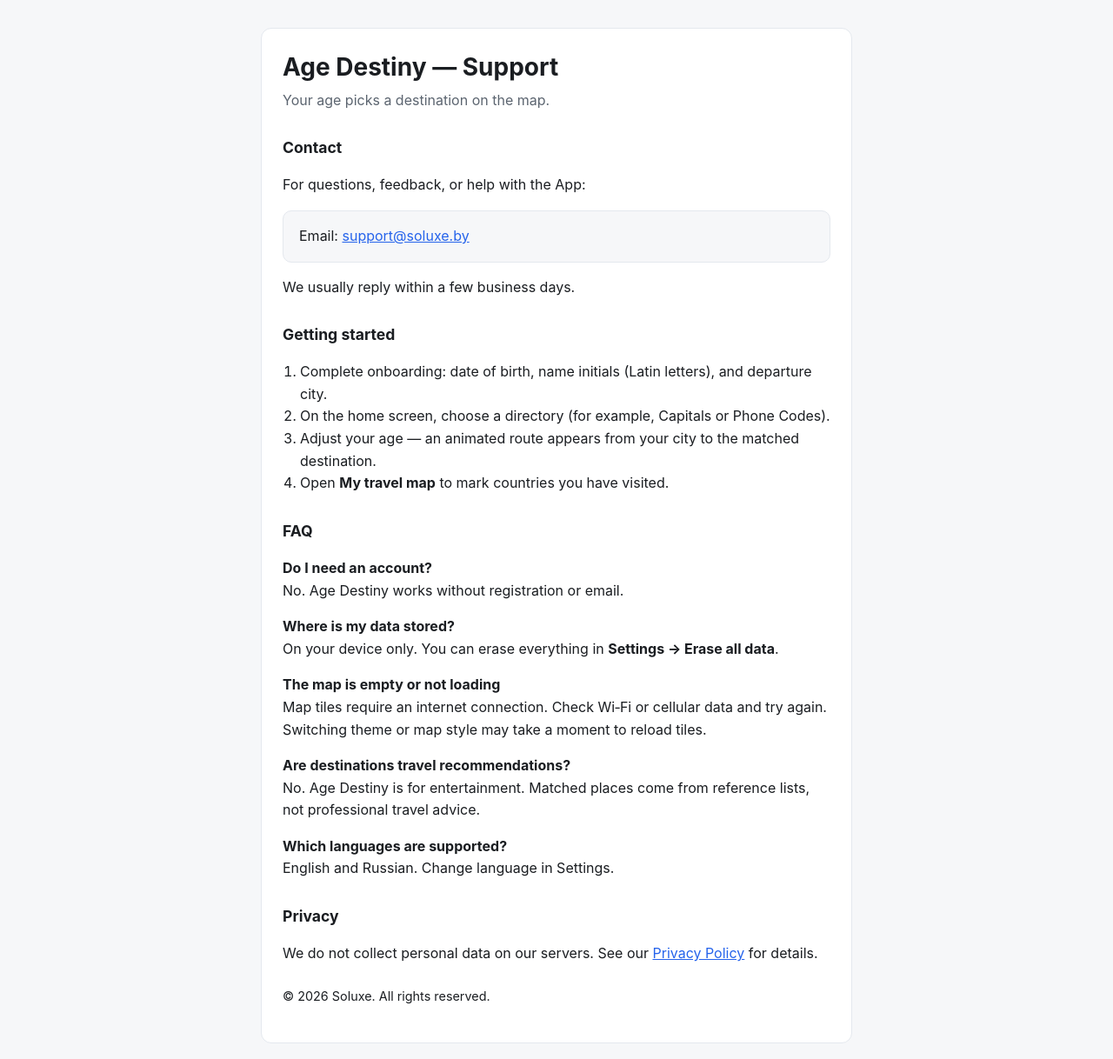
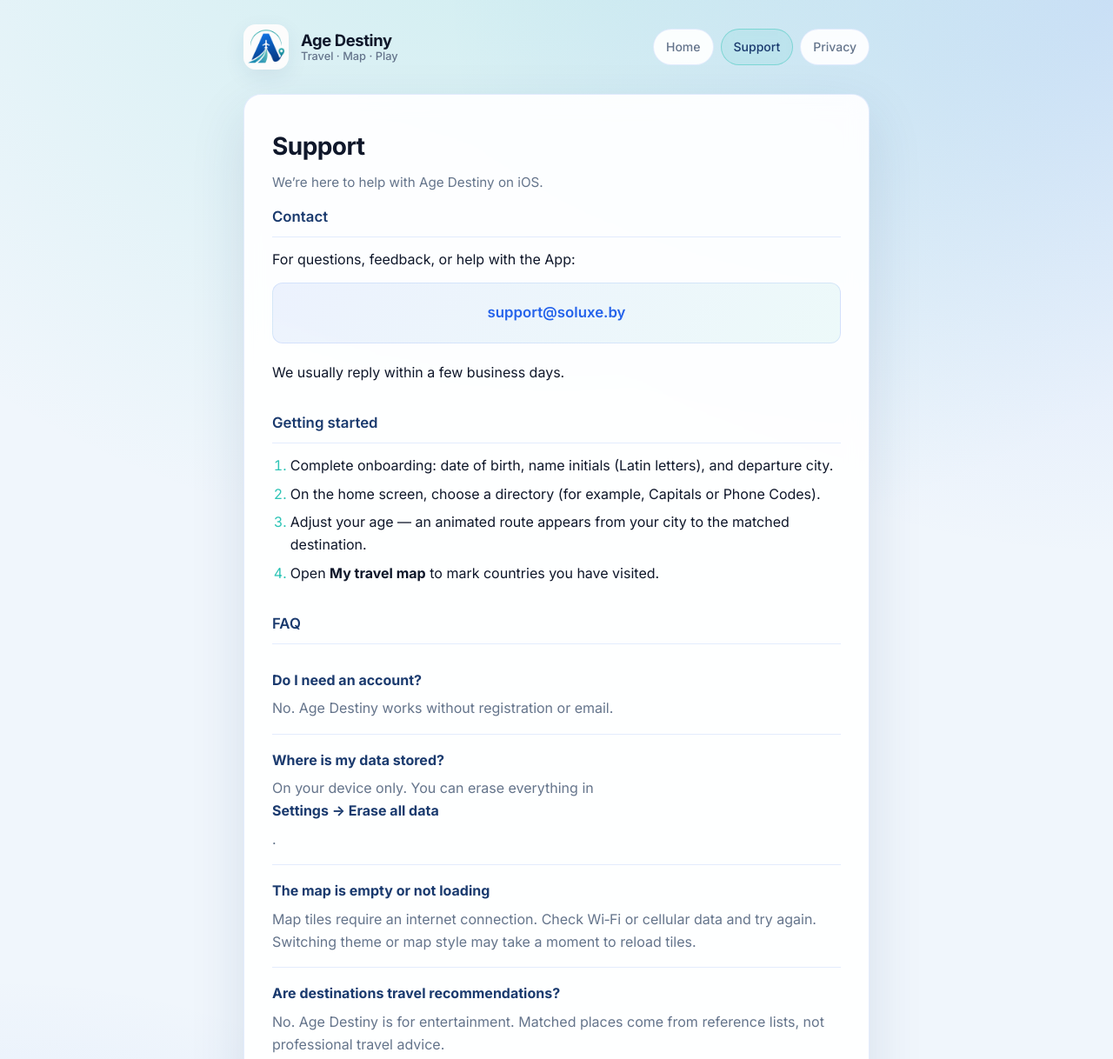
Before and after one commit to lazuta/age-destiny, a plain HTML site: page support.html in a window 1280 px wide. Shown: the top 1218 px of the page at 87% size. Drawn offline with Linux system fonts and the light colour scheme.

Commit message:
Update pages

```diff
--- /dev/null
+++ b/site.css
@@ -0,0 +1,344 @@
+@import url('https://fonts.googleapis.com/css2?family=Inter:wght@400;500;600;700&display=swap');
+
+:root {
+  color-scheme: light;
+  --navy: #1a3a6e;
+  --navy-deep: #0f2447;
+  --blue: #2563eb;
+  --blue-bright: #3b82f6;
+  --teal: #2ec4b6;
+  --teal-soft: #5eead4;
+  --sky: #e8f4fc;
+  --bg: #f0f6fc;
+  --card: rgba(255, 255, 255, 0.92);
+  --text: #0f172a;
+  --muted: #64748b;
+  --border: rgba(37, 99, 235, 0.12);
+  --shadow: 0 24px 64px rgba(26, 58, 110, 0.12);
+  --shadow-sm: 0 8px 24px rgba(26, 58, 110, 0.08);
+  --radius: 20px;
+  --radius-sm: 12px;
+}
+
+@media (prefers-color-scheme: dark) {
+  :root {
+    color-scheme: dark;
+    --bg: #070d18;
+    --card: rgba(15, 28, 52, 0.88);
+    --text: #f1f5f9;
+    --muted: #94a3b8;
+    --border: rgba(94, 234, 212, 0.14);
+    --shadow: 0 24px 64px rgba(0, 0, 0, 0.45);
+    --shadow-sm: 0 8px 24px rgba(0, 0, 0, 0.3);
+    --sky: #0c1628;
+  }
+}
+
+* { box-sizing: border-box; }
+
+html { scroll-behavior: smooth; }
+
+body {
+  margin: 0;
+  min-height: 100vh;
+  font-family: 'Inter', -apple-system, BlinkMacSystemFont, 'Segoe UI', Roboto, sans-serif;
+  line-height: 1.65;
+  color: var(--text);
+  background:
+    radial-gradient(ellipse 80% 50% at 50% -10%, rgba(46, 196, 182, 0.18), transparent),
+    radial-gradient(ellipse 60% 40% at 100% 0%, rgba(37, 99, 235, 0.14), transparent),
+    radial-gradient(ellipse 50% 30% at 0% 100%, rgba(37, 99, 235, 0.1), transparent),
+    var(--bg);
+}
+
+a {
+  color: var(--blue);
+  text-decoration: none;
+  transition: color 0.15s ease;
+}
+
+a:hover { color: var(--teal); }
+
+.wrap {
+  max-width: 760px;
+  margin: 0 auto;
+  padding: 28px 20px 56px;
+}
+
+/* Header */
+.site-header {
+  display: flex;
+  align-items: center;
+  justify-content: space-between;
+  gap: 16px;
+  margin-bottom: 28px;
+}
+
+.brand {
+  display: flex;
+  align-items: center;
+  gap: 14px;
+  color: inherit;
+}
+
+.brand:hover { color: inherit; }
+
+.brand img {
+  width: 52px;
+  height: 52px;
+  border-radius: 14px;
+  box-shadow: var(--shadow-sm);
+}
+
+.brand-text {
+  display: flex;
+  flex-direction: column;
+  line-height: 1.2;
+}
+
+.brand-name {
+  font-weight: 700;
+  font-size: 1.15rem;
+  letter-spacing: -0.02em;
+}
+
+.brand-sub {
+  font-size: 0.8rem;
+  color: var(--muted);
+  font-weight: 500;
+}
+
+.nav {
+  display: flex;
+  flex-wrap: wrap;
+  gap: 8px;
+}
+
+.nav a {
+  font-size: 0.875rem;
+  font-weight: 500;
+  padding: 8px 14px;
+  border-radius: 999px;
+  color: var(--muted);
+  background: var(--card);
+  border: 1px solid var(--border);
+  backdrop-filter: blur(8px);
+}
+
+.nav a:hover,
+.nav a.active {
+  color: var(--navy);
+  border-color: rgba(46, 196, 182, 0.45);
+  background: rgba(46, 196, 182, 0.1);
+}
+
+@media (prefers-color-scheme: dark) {
+  .nav a:hover,
+  .nav a.active {
+    color: var(--teal-soft);
+  }
+}
+
+/* Card */
+.card {
+  background: var(--card);
+  border: 1px solid var(--border);
+  border-radius: var(--radius);
+  padding: 36px 32px;
+  box-shadow: var(--shadow);
+  backdrop-filter: blur(12px);
+}
+
+@media (max-width: 520px) {
+  .card { padding: 28px 20px; }
+  .site-header { flex-direction: column; align-items: flex-start; }
+}
+
+/* Hero (index) */
+.hero {
+  text-align: center;
+  margin-bottom: 32px;
+}
+
+.hero-logo {
+  width: 112px;
+  height: 112px;
+  border-radius: 28px;
+  box-shadow: var(--shadow);
+  margin-bottom: 20px;
+}
+
+.hero h1 {
+  margin: 0 0 12px;
+  font-size: clamp(1.85rem, 5vw, 2.35rem);
+  font-weight: 700;
+  letter-spacing: -0.03em;
+  line-height: 1.15;
+  background: linear-gradient(135deg, var(--navy) 0%, var(--blue) 55%, var(--teal) 100%);
+  -webkit-background-clip: text;
+  -webkit-text-fill-color: transparent;
+  background-clip: text;
+}
+
+@media (prefers-color-scheme: dark) {
+  .hero h1 {
+    background: linear-gradient(135deg, #e2e8f0 0%, var(--blue-bright) 50%, var(--teal-soft) 100%);
+    -webkit-background-clip: text;
+    background-clip: text;
+  }
+}
+
+.tagline {
+  margin: 0 auto;
+  max-width: 28em;
+  color: var(--muted);
+  font-size: 1.08rem;
+}
+
+/* Features grid */
+.features {
+  display: grid;
+  grid-template-columns: repeat(auto-fit, minmax(200px, 1fr));
+  gap: 14px;
+  margin: 28px 0 0;
+  padding: 0;
+  list-style: none;
+}
+
+.feature {
+  padding: 18px 16px;
+  border-radius: var(--radius-sm);
+  background: linear-gradient(145deg, rgba(37, 99, 235, 0.06), rgba(46, 196, 182, 0.06));
+  border: 1px solid var(--border);
+}
+
+.feature strong {
+  display: block;
+  font-size: 0.92rem;
+  margin-bottom: 4px;
+  color: var(--navy);
+}
+
+@media (prefers-color-scheme: dark) {
+  .feature strong { color: var(--teal-soft); }
+}
+
+.feature span {
+  font-size: 0.85rem;
+  color: var(--muted);
+  line-height: 1.45;
+}
+
+.intro-text {
+  margin: 0;
+  font-size: 1.02rem;
+  color: var(--text);
+}
+
+/* Page titles (privacy, support) */
+.page-title {
+  margin: 0 0 6px;
+  font-size: 1.75rem;
+  font-weight: 700;
+  letter-spacing: -0.02em;
+}
+
+.page-meta {
+  margin: 0 0 28px;
+  color: var(--muted);
+  font-size: 0.95rem;
+}
+
+.card h2 {
+  margin: 32px 0 12px;
+  font-size: 1.05rem;
+  font-weight: 600;
+  color: var(--navy);
+  padding-bottom: 8px;
+  border-bottom: 1px solid var(--border);
+}
+
+.card h2:first-of-type { margin-top: 0; }
+
+.card p { margin: 0 0 14px; }
+
+.card ul,
+.card ol {
+  margin: 0 0 16px;
+  padding-left: 1.3rem;
+}
+
+.card li { margin-bottom: 6px; }
+
+.card li::marker { color: var(--teal); }
+
+/* FAQ */
+.faq-item {
+  padding: 16px 0;
+  border-bottom: 1px solid var(--border);
+}
+
+.faq-item:last-of-type { border-bottom: none; }
+
+.faq-item strong {
+  display: block;
+  margin-bottom: 6px;
+  color: var(--navy);
+}
+
+@media (prefers-color-scheme: dark) {
+  .faq-item strong { color: var(--teal-soft); }
+}
+
+.faq-item p { margin: 0; color: var(--muted); }
+
+/* Contact box */
+.contact-box {
+  margin: 12px 0 20px;
+  padding: 20px 22px;
+  border-radius: var(--radius-sm);
+  background: linear-gradient(135deg, rgba(37, 99, 235, 0.08), rgba(46, 196, 182, 0.08));
+  border: 1px solid var(--border);
+  text-align: center;
+}
+
+.contact-box a {
+  font-weight: 600;
+  font-size: 1.05rem;
+}
+
+/* Footer */
+.site-footer {
+  margin-top: 32px;
+  padding-top: 24px;
+  border-top: 1px solid var(--border);
+  text-align: center;
+  color: var(--muted);
+  font-size: 0.88rem;
+}
+
+.site-footer p { margin: 0; }
+
+.badge-row {
+  display: flex;
+  flex-wrap: wrap;
+  justify-content: center;
+  gap: 10px;
+  margin-top: 20px;
+}
+
+.badge {
+  font-size: 0.78rem;
+  font-weight: 600;
+  letter-spacing: 0.04em;
+  text-transform: uppercase;
+  padding: 6px 12px;
+  border-radius: 999px;
+  color: var(--navy);
+  background: rgba(46, 196, 182, 0.15);
+  border: 1px solid rgba(46, 196, 182, 0.35);
+}
+
+@media (prefers-color-scheme: dark) {
+  .badge { color: var(--teal-soft); }
+}
--- a/support.html
+++ b/support.html
@@ -4,89 +4,34 @@
   <meta charset="utf-8">
   <meta name="viewport" content="width=device-width, initial-scale=1">
   <title>Support — Age Destiny</title>
-  <style>
-    :root {
-      color-scheme: light dark;
-      --bg: #f6f7f9;
-      --card: #ffffff;
-      --text: #1a1d21;
-      --muted: #5c6570;
-      --accent: #2563eb;
-      --border: #e4e8ee;
-    }
-    @media (prefers-color-scheme: dark) {
-      :root {
-        --bg: #0f1114;
-        --card: #171a1f;
-        --text: #eef1f5;
-        --muted: #9aa3ad;
-        --accent: #60a5fa;
-        --border: #2a3038;
-      }
-    }
-    * { box-sizing: border-box; }
-    body {
-      margin: 0;
-      font-family: -apple-system, BlinkMacSystemFont, "Segoe UI", Roboto, Helvetica, Arial, sans-serif;
-      line-height: 1.6;
-      color: var(--text);
-      background: var(--bg);
-    }
-    main {
-      max-width: 720px;
-      margin: 0 auto;
-      padding: 32px 20px 48px;
-    }
-    .card {
-      background: var(--card);
-      border: 1px solid var(--border);
-      border-radius: 12px;
-      padding: 28px 24px;
-    }
-    h1 {
-      margin: 0 0 8px;
-      font-size: 1.75rem;
-      line-height: 1.2;
-    }
-    .tagline {
-      margin: 0 0 24px;
-      color: var(--muted);
-      font-size: 1rem;
-    }
-    h2 {
-      margin: 28px 0 10px;
-      font-size: 1.1rem;
-    }
-    p, li { color: var(--text); }
-    ul, ol { padding-left: 1.25rem; }
-    a { color: var(--accent); }
-    .contact-box {
-      margin-top: 12px;
-      padding: 16px 18px;
-      border: 1px solid var(--border);
-      border-radius: 10px;
-      background: var(--bg);
-    }
-    footer {
-      margin-top: 24px;
-      color: var(--muted);
-      font-size: 0.9rem;
-    }
-  </style>
+  <link rel="icon" href="logo.png" type="image/png">
+  <link rel="stylesheet" href="site.css">
 </head>
 <body>
-  <main>
+  <div class="wrap">
+    <header class="site-header">
+      <a class="brand" href="index.html">
+        <img src="logo.png" width="52" height="52" alt="Age Destiny">
+        <span class="brand-text">
+          <span class="brand-name">Age Destiny</span>
+          <span class="brand-sub">Travel · Map · Play</span>
+        </span>
+      </a>
+      <nav class="nav" aria-label="Site">
+        <a href="index.html">Home</a>
+        <a href="support.html" class="active">Support</a>
+        <a href="privacy.html">Privacy</a>
+      </nav>
+    </header>
+
     <article class="card">
-      <h1>Age Destiny — Support</h1>
-      <p class="tagline">Your age picks a destination on the map.</p>
+      <h1 class="page-title">Support</h1>
+      <p class="page-meta">We&rsquo;re here to help with Age Destiny on iOS.</p>
 
       <h2>Contact</h2>
       <p>For questions, feedback, or help with the App:</p>
       <div class="contact-box">
-        <p style="margin: 0;">
-          Email:
-          <a href="mailto:support@soluxe.by">support@soluxe.by</a>
-        </p>
+        <a href="mailto:support@soluxe.by">support@soluxe.by</a>
       </div>
       <p>We usually reply within a few business days.</p>
 
@@ -100,22 +45,30 @@
 
       <h2>FAQ</h2>
 
-      <p><strong>Do I need an account?</strong><br>
-      No. Age Destiny works without registration or email.</p>
+      <div class="faq-item">
+        <strong>Do I need an account?</strong>
+        <p>No. Age Destiny works without registration or email.</p>
+      </div>
 
-      <p><strong>Where is my data stored?</strong><br>
-      On your device only. You can erase everything in <strong>Settings → Erase all data</strong>.</p>
+      <div class="faq-item">
+        <strong>Where is my data stored?</strong>
+        <p>On your device only. You can erase everything in <strong>Settings → Erase all data</strong>.</p>
+      </div>
 
-      <p><strong>The map is empty or not loading</strong><br>
-      Map tiles require an internet connection. Check Wi‑Fi or cellular data and try again.
-      Switching theme or map style may take a moment to reload tiles.</p>
+      <div class="faq-item">
+        <strong>The map is empty or not loading</strong>
+        <p>Map tiles require an internet connection. Check Wi‑Fi or cellular data and try again. Switching theme or map style may take a moment to reload tiles.</p>
+      </div>
 
-      <p><strong>Are destinations travel recommendations?</strong><br>
-      No. Age Destiny is for entertainment. Matched places come from reference lists, not
-      professional travel advice.</p>
+      <div class="faq-item">
+        <strong>Are destinations travel recommendations?</strong>
+        <p>No. Age Destiny is for entertainment. Matched places come from reference lists, not professional travel advice.</p>
+      </div>
 
-      <p><strong>Which languages are supported?</strong><br>
-      English and Russian. Change language in Settings.</p>
+      <div class="faq-item">
+        <strong>Which languages are supported?</strong>
+        <p>English and Russian. Change language in Settings.</p>
+      </div>
 
       <h2>Privacy</h2>
       <p>
@@ -123,10 +76,10 @@
         See our <a href="privacy.html">Privacy Policy</a> for details.
       </p>
 
-      <footer>
+      <footer class="site-footer">
         <p>© 2026 Soluxe. All rights reserved.</p>
       </footer>
     </article>
-  </main>
+  </div>
 </body>
 </html>
```
Also changed, not shown: index.html (added, +79 -0 lines), privacy.html (+22 -68 lines), logo.png (added).
